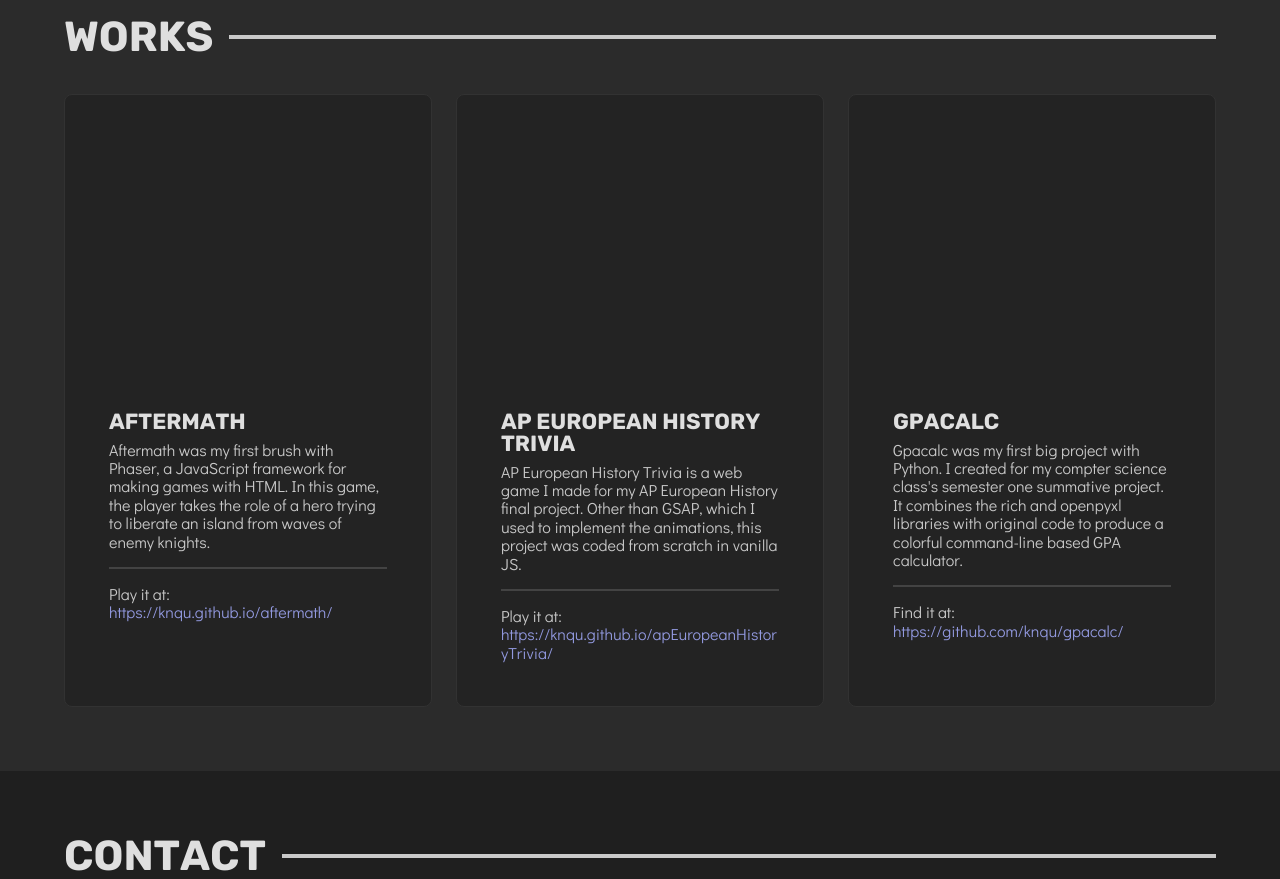
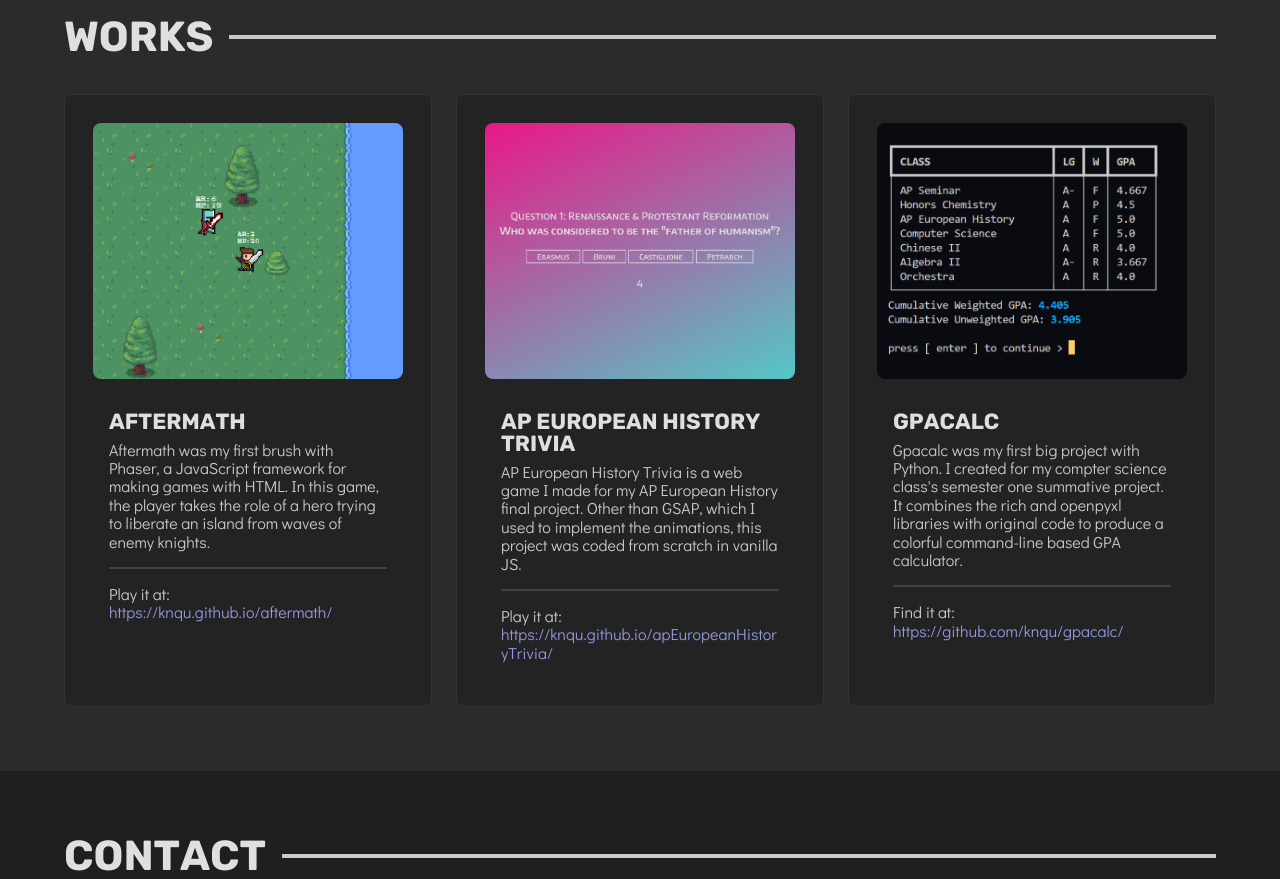
Before and after one commit to knqu/portfolio-v1, a plain HTML site: page index.html in a window 1280 px wide. Shown: the part 1300-2179 px from the top of the page. Drawn offline with nearby package versions, Linux system fonts and the light colour scheme.

Commit message:
fix: correct file paths to images in css

```diff
--- a/css/styles.css
+++ b/css/styles.css
@@ -332,7 +332,7 @@ h1 {
 
 #landing {
 	height: 100vh;
-	background-image: url(images/plasma.jpg);
+	background-image: url(/img/plasma.jpg);
 	/* Photo by Ramón Salinero on Unsplash */
 	background-size: cover;
 }
@@ -668,15 +668,15 @@ BOOTSTRAP CARDS
 }
 
 #aftermath {
-	background-image: url(img/aftermath.png);
+	background-image: url(/img/aftermath.png);
 }
 
 #trivia {
-	background-image: url(img/trivia.png);
+	background-image: url(/img/trivia.png);
 }
 
 #gpacalc {
-	background-image: url(img/gpacalc.png);
+	background-image: url(/img/gpacalc.png);
 	background-position: top left;
 }
 
```
